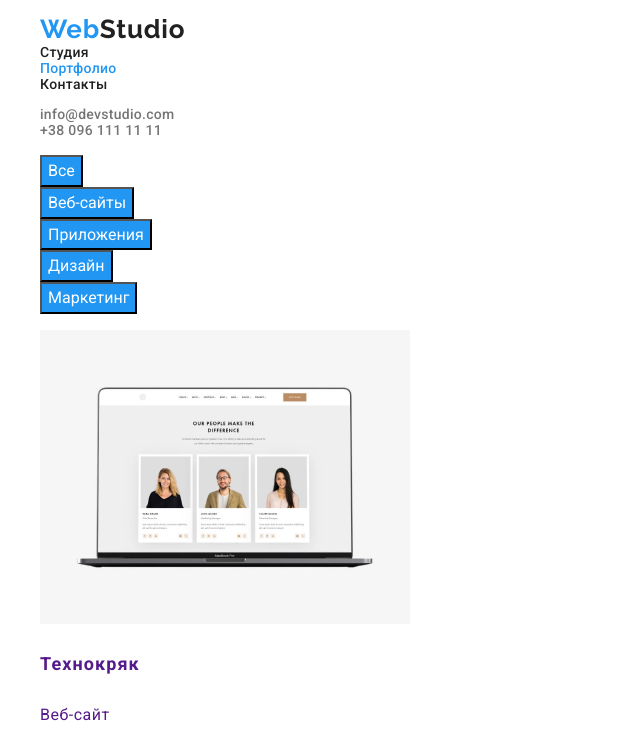
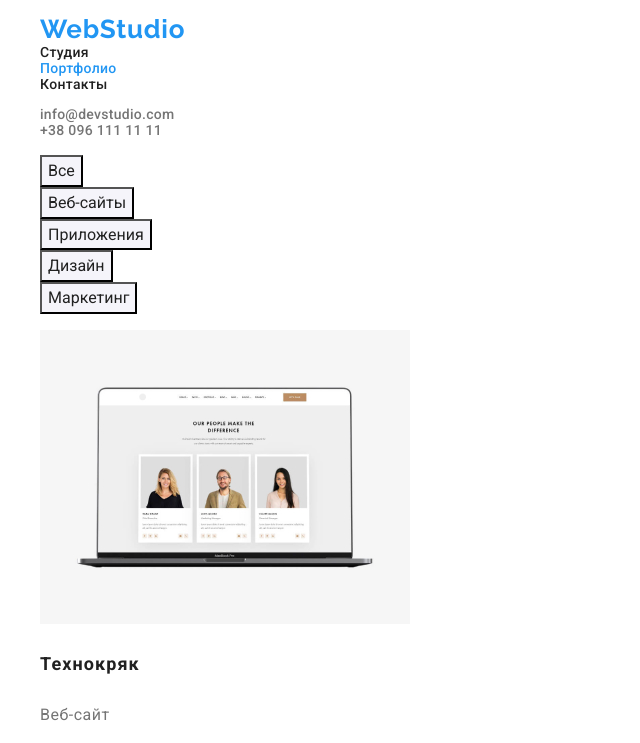
Before and after one commit to bogdankol/goit-markup-hw-02, a plain HTML site: page portfolio.html in a window 1280 px wide. In both pictures the pointer is over the link 112 px from the left and 29 px from the top of the page. Shown: the top 743 px of the page, without its empty margins (0-640 px from the left). Drawn offline with Linux system fonts and the light colour scheme.

Commit message:
добавил ховер и фокус на логотип в хеадере

```diff
--- a/css/styles.css
+++ b/css/styles.css
@@ -37,6 +37,10 @@ nav {
   letter-spacing: 0.03em;
   font-size: 26px;
   line-height: 1.19;
+}
+.logo-link:hover,
+.logo-link:focus {
+  color: var(--color-hover_focus);
 }
 .logo {
   color: var(--color-hover_focus);
@@ -137,14 +141,19 @@ footer a:focus {
 .address {
   font-style: normal;
 }
+/* портфолио */
+.portfolio-list a {
+}
 .portfolio-list h3 {
   font-weight: 700;
+  color: var(--main-text-color);
   letter-spacing: 0.06em;
   font-size: 18px;
   line-height: 2;
 }
 .portfolio-list p {
   font-weight: 400;
+  color: var(--other-text-color);
   font-size: 16px;
   line-height: 1.87;
 }
@@ -154,9 +163,18 @@ footer a:focus {
   line-height: 1.62;
   text-align: center;
 }
-.button-bc {
+.hero .button.button-bc,
+.portfolio-main .filter-button.button-bc {
+  background: var(--grey-ld-background);
+  color: var(--main-text-color);
+}
+.hero .button.button-bc:hover,
+.hero .button.button-bc:focus,
+.portfolio-main .filter-button.button-bc:hover,
+.portfolio-main .filter-button.button-bc:focus {
   background: var(--color-hover_focus);
   color: var(--white-color);
+  cursor: pointer;
 }
 .city-address {
   color: var(--white-color);
```
